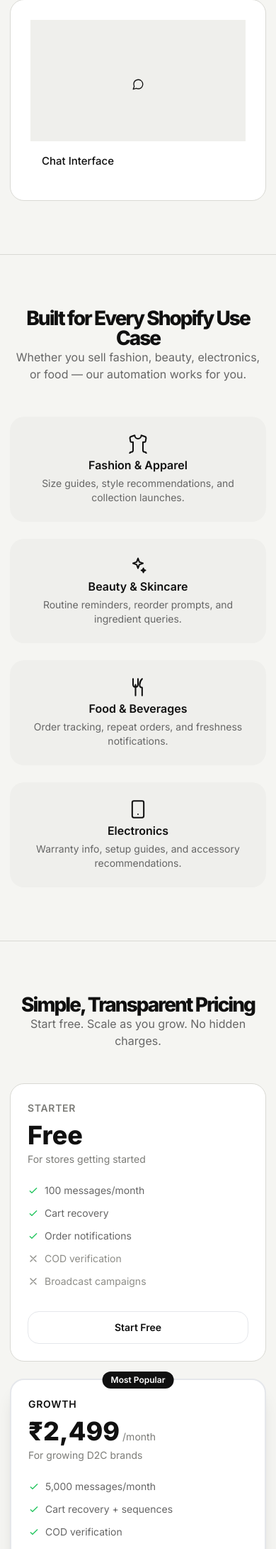
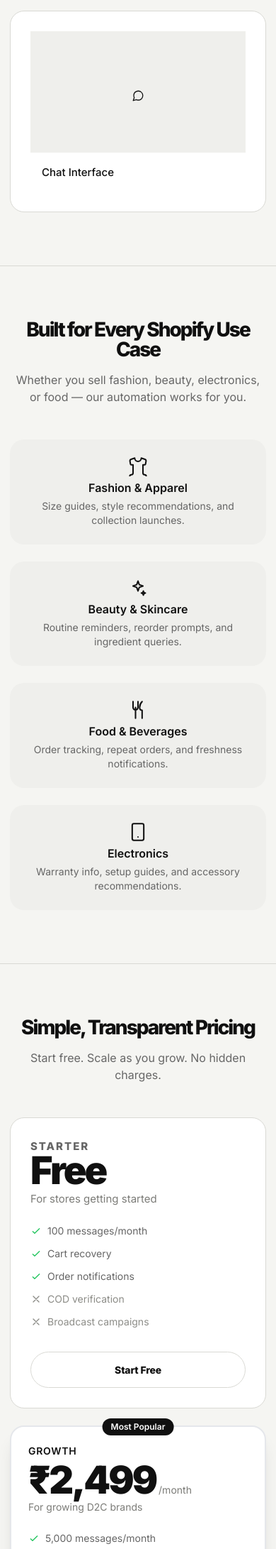
Before and after one commit to mgwebsiteoffc-dotcom/akestechwebsite, a PHP site: page /website/products/whatsapp-shopify in a window 390 px wide. Shown: the part 3858-6040 px from the top of the page at 71% size. Run offline with PHP 8.4, Linux system fonts and the light colour scheme; data that the repository does not hold is empty; some libraries are stand-ins or nearby versions.

Commit message:
Second harmonisation pass: case-study detail, WhatsApp Shopify and real-estate pages onto ak-* chrome
Co-authored-by: arena-agent <297053741+arena-agent@users.noreply.github.com>

```diff
--- a/assets/css/akestech.css
+++ b/assets/css/akestech.css
@@ -823,3 +823,16 @@ a:hover > .ak-ic.ak-ic--go, .ak-card:hover .ak-ic--go{transform:translate(2px,-2
   .ak-details__q{padding:18px 18px;font-size:16px}
   .ak-details__a{padding:0 18px 20px}
 }
+
+/* centred section head + small helpers used by harmonised legacy pages */
+.ak-head--center{grid-template-columns:1fr;text-align:center;justify-items:center;margin-bottom:48px}
+.ak-head--center .ak-h2,.ak-head--center .ak-h3,.ak-head--center h2{max-width:820px}
+.ak-head--center .ak-lead{margin-left:auto;margin-right:auto}
+.ak-btn--outline{background:transparent;border:1px solid var(--line);color:var(--ink)}
+.ak-btn--outline:hover{background:var(--ink);border-color:var(--ink);color:#fff}
+.ak-btn--block{display:block;width:100%;text-align:center}
+.ak-card--sm{padding:18px;border-radius:16px}
+@media (max-width:860px){
+  .ak-head{grid-template-columns:1fr;gap:16px}
+  .ak-head--center .ak-lead{margin-left:0;margin-right:0}
+}
--- a/pages/products/whatsapp-shopify.php
+++ b/pages/products/whatsapp-shopify.php
@@ -165,7 +165,7 @@ ob_start();
 <!-- SCREENSHOTS SECTION -->
 <section class="ak-section">
     <div class="ak-container">
-        <div class="text-center mb-12 animate-on-scroll">
+        <div class="ak-head ak-head--center ak-reveal">
             <h2 class="ak-h3">See It in Action</h2>
             <p class="text-gray-600">A quick look at the dashboard and WhatsApp flows.</p>
         </div>
@@ -189,7 +189,7 @@ ob_start();
 <!-- USE CASES -->
 <section class="ak-section">
     <div class="ak-container">
-        <div class="text-center max-w-3xl mx-auto mb-12 animate-on-scroll">
+        <div class="ak-head ak-head--center ak-reveal">
             <h2 class="ak-h3">Built for Every Shopify Use Case</h2>
             <p class="text-gray-600">Whether you sell fashion, beauty, electronics, or food — our automation works for you.</p>
         </div>
@@ -215,17 +215,17 @@ ob_start();
 <!-- PRICING -->
 <section class="ak-section" id="pricing">
     <div class="ak-container">
-        <div class="text-center max-w-3xl mx-auto mb-12 animate-on-scroll">
+        <div class="ak-head ak-head--center ak-reveal">
             <h2 class="ak-h3">Simple, Transparent Pricing</h2>
             <p class="text-gray-600">Start free. Scale as you grow. No hidden charges.</p>
         </div>
 
         <div class="grid md:grid-cols-3 gap-6 lg:gap-8 max-w-5xl mx-auto">
             <!-- Free -->
-            <div class="animate-on-scroll bg-white border border-gray-200 rounded-2xl p-6 lg:p-8">
-                <p class="text-sm font-semibold text-gray-500 uppercase tracking-wider mb-2">Starter</p>
+            <div class="ak-card ak-spot ak-reveal">
+                <p class="ak-kicker">Starter</p>
                 <div class="flex items-baseline gap-1 mb-1">
-                    <span class="text-4xl font-extrabold text-gray-900">Free</span>
+                    <span class="ak-h1">Free</span>
                 </div>
                 <p class="text-sm text-gray-500 mb-6">For stores getting started</p>
                 <ul class="space-y-3 mb-8">
@@ -235,7 +235,7 @@ ob_start();
                     <li class="flex items-center gap-2 text-sm text-gray-400"><svg class="w-4 h-4 flex-shrink-0" fill="none" stroke="currentColor" viewBox="0 0 24 24"><path stroke-linecap="round" stroke-linejoin="round" stroke-width="2" d="M6 18L18 6M6 6l12 12"/></svg> COD verification</li>
                     <li class="flex items-center gap-2 text-sm text-gray-400"><svg class="w-4 h-4 flex-shrink-0" fill="none" stroke="currentColor" viewBox="0 0 24 24"><path stroke-linecap="round" stroke-linejoin="round" stroke-width="2" d="M6 18L18 6M6 6l12 12"/></svg> Broadcast campaigns</li>
                 </ul>
-                <a href="<?= SHOPIFY_APP_URL ?>" target="_blank" class="block text-center px-6 py-3 text-sm font-semibold text-primary-600 border border-primary-200 rounded-xl hover:bg-primary-50 transition-colors">Start Free</a>
+                <a href="<?= SHOPIFY_APP_URL ?>" target="_blank" class="ak-btn ak-btn--outline ak-btn--block">Start Free</a>
             </div>
 
             <!-- Growth (Popular) -->
@@ -243,7 +243,7 @@ ob_start();
                 <span class="absolute -top-3 left-1/2 -translate-x-1/2 px-3 py-1 bg-primary-600 text-white text-xs font-semibold rounded-full">Most Popular</span>
                 <p class="text-sm font-semibold text-primary-600 uppercase tracking-wider mb-2">Growth</p>
                 <div class="flex items-baseline gap-1 mb-1">
-                    <span class="text-4xl font-extrabold text-gray-900">₹2,499</span>
+                    <span class="ak-h1">₹2,499</span>
                     <span class="text-sm text-gray-500">/month</span>
                 </div>
                 <p class="text-sm text-gray-500 mb-6">For growing D2C brands</p>
@@ -258,10 +258,10 @@ ob_start();
             </div>
 
             <!-- Enterprise -->
-            <div class="animate-on-scroll bg-white border border-gray-200 rounded-2xl p-6 lg:p-8">
-                <p class="text-sm font-semibold text-gray-500 uppercase tracking-wider mb-2">Enterprise</p>
+            <div class="ak-card ak-spot ak-reveal">
+                <p class="ak-kicker">Enterprise</p>
                 <div class="flex items-baseline gap-1 mb-1">
-                    <span class="text-4xl font-extrabold text-gray-900">Custom</span>
+                    <span class="ak-h1">Custom</span>
                 </div>
                 <p class="text-sm text-gray-500 mb-6">For high-volume stores</p>
                 <ul class="space-y-3 mb-8">
@@ -271,7 +271,7 @@ ob_start();
                     <li class="flex items-center gap-2 text-sm text-gray-700"><svg class="w-4 h-4 text-green-500 flex-shrink-0" fill="none" stroke="currentColor" viewBox="0 0 24 24"><path stroke-linecap="round" stroke-linejoin="round" stroke-width="2" d="M5 13l4 4L19 7"/></svg> Custom integrations</li>
                     <li class="flex items-center gap-2 text-sm text-gray-700"><svg class="w-4 h-4 text-green-500 flex-shrink-0" fill="none" stroke="currentColor" viewBox="0 0 24 24"><path stroke-linecap="round" stroke-linejoin="round" stroke-width="2" d="M5 13l4 4L19 7"/></svg> Dedicated account manager</li>
                 </ul>
-                <a href="<?= url('contact') ?>" class="block text-center px-6 py-3 text-sm font-semibold text-primary-600 border border-primary-200 rounded-xl hover:bg-primary-50 transition-colors">Contact Sales</a>
+                <a href="<?= url('contact') ?>" class="ak-btn ak-btn--outline ak-btn--block">Contact Sales</a>
             </div>
         </div>
     </div>
@@ -281,7 +281,7 @@ ob_start();
 <?php if (!empty($faqs)): ?>
 <section class="ak-section" id="faq">
     <div class="ak-container ak-narrow">
-        <div class="text-center mb-12 animate-on-scroll">
+        <div class="ak-head ak-head--center ak-reveal">
             <h2 class="ak-h3">Frequently Asked Questions</h2>
             <p class="text-gray-600">Quick answers to common questions about our WhatsApp automation app.</p>
         </div>
```
Also changed, not shown: pages/case-study-detail.php (+13 -13 lines), pages/real-estate-marketing-agency.php (+6 -6 lines).
